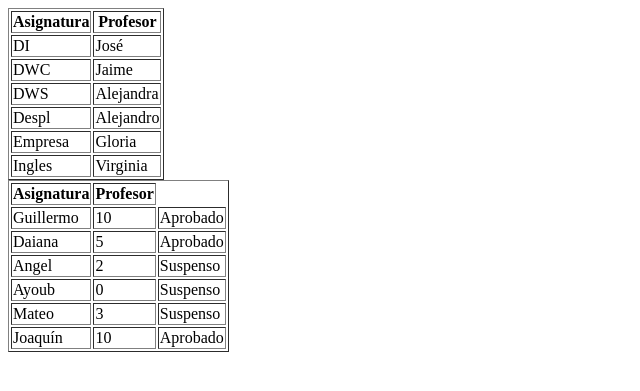
After one commit to Jose-Snchz13/desarrollo-web-servidor-2024, a PHP site: page /ejercicio2.php in a window 1280 px wide. The commit adds this page. Shown: the top 391 px of the page, without its empty margins (0-640 px from the left). Run offline with PHP 8.4, Linux system fonts and the light colour scheme.

Commit message:
Actualisasiao

```diff
--- /dev/null
+++ b/02_Estructura_de_control/ejercicio2.php
@@ -0,0 +1,76 @@
+<!DOCTYPE html>
+<html lang="en">
+<head>
+    <meta charset="UTF-8">
+    <meta name="viewport" content="width=device-width, initial-scale=1.0">
+    <title>Document</title>
+</head>
+<body>
+    <?php
+       $datos = [
+            "DWS" => "Alejandra",
+            "DWC" => "Jaime",
+            "DI" => "José",
+            "Despl" => "Alejandro",
+            "Empresa" => "Gloria",
+            "Ingles" => "Virginia",
+       ];
+    ?>
+    <table border="1">
+        <thead>
+            <tr>
+                <th>Asignatura</th>
+                <th>Profesor</th>
+            </tr>
+        </thead>
+        <tbody>
+            <?php
+            /*Profesores inversa*/
+            ksort($datos);
+            foreach ($datos as $asig => $profe) {
+                echo "<tr>
+                <td>".$asig."</td>
+                <td>".$profe."</td>
+                </tr>";
+            }
+            ?>
+        </tbody>
+        <?php
+        $notas = [
+            "Guillermo" => 10,
+            "Daiana" => 5,
+            "Angel" => 2,
+            "Ayoub" => 0,
+            "Mateo" => 3,
+            "Joaquín" => 10,
+        ];
+        ?>
+        <table border="1">
+        <thead>
+            <tr>
+                <th>Asignatura</th>
+                <th>Profesor</th>
+            </tr>
+        </thead>
+        <tbody>
+            <?php
+
+            foreach ($notas as $key => $item) {
+                $aprueba = "Suspenso";
+                echo "<tr>
+                    <td>".$key."</td>
+                    <td>".$item."</td>";
+                if($item >= 5){
+                    $aprueba = "Aprobado";
+                }
+                echo "<td>".$aprueba."</td>";
+                echo "</tr>";
+            }
+            ?>
+        </tbody>
+    </table>
+    <?php
+
+    ?>
+</body>
+</html>
--- a/02_Estructura_de_control/index.php
+++ b/02_Estructura_de_control/index.php
@@ -70,6 +70,12 @@
                 </td>
                 <td>Ejercicios con array</td>
             </tr>
+            <tr>
+                <td>
+                    <a href="ejercicio2.php">ejercicio2.php</a>
+                </td>
+                <td>Ejercicios con array</td>
+            </tr>
         </tbody>
     </table>
 </body>
```
Also changed, not shown: 02_Estructura_de_control/arrays.php (+39 -2 lines).
